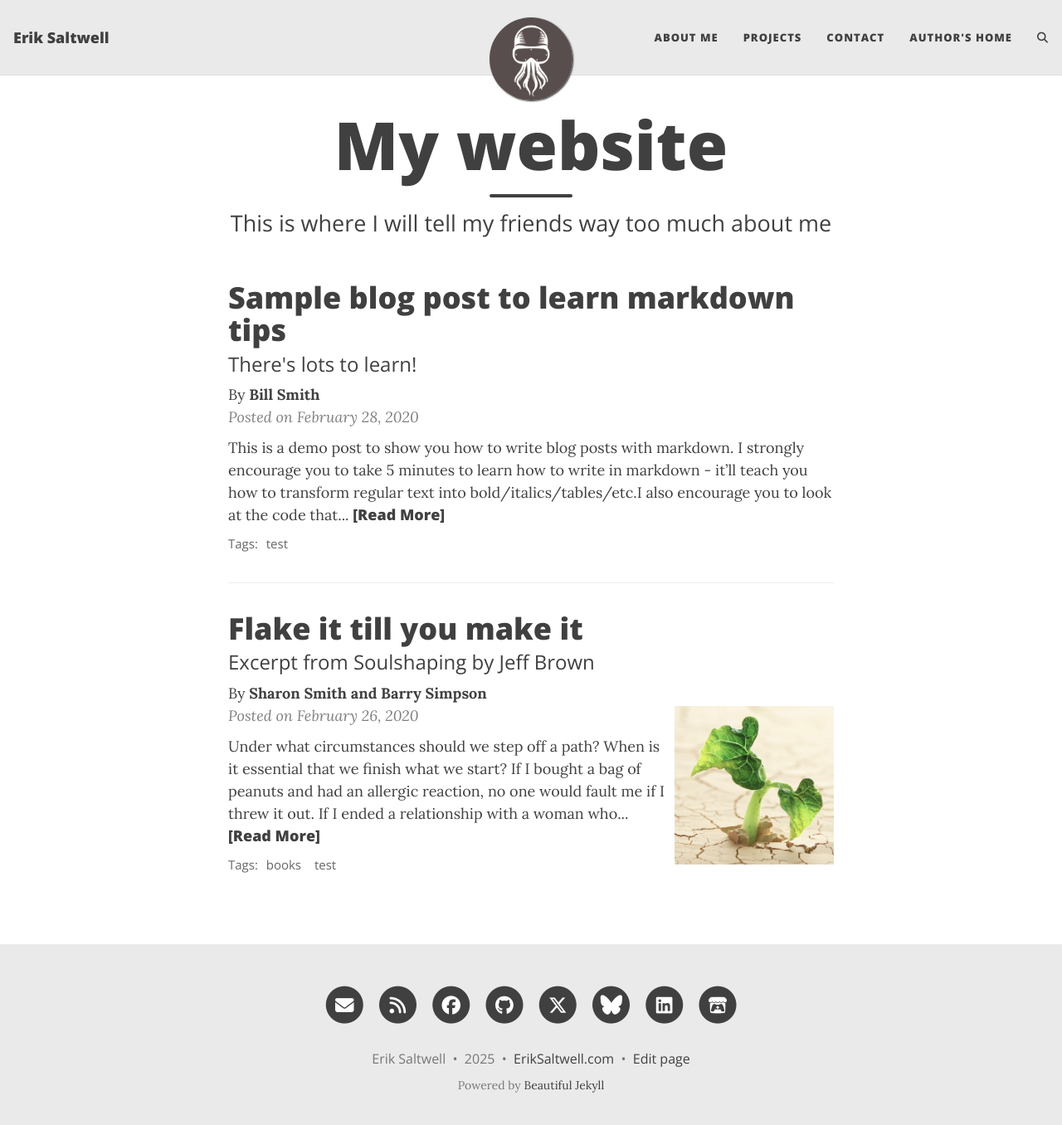
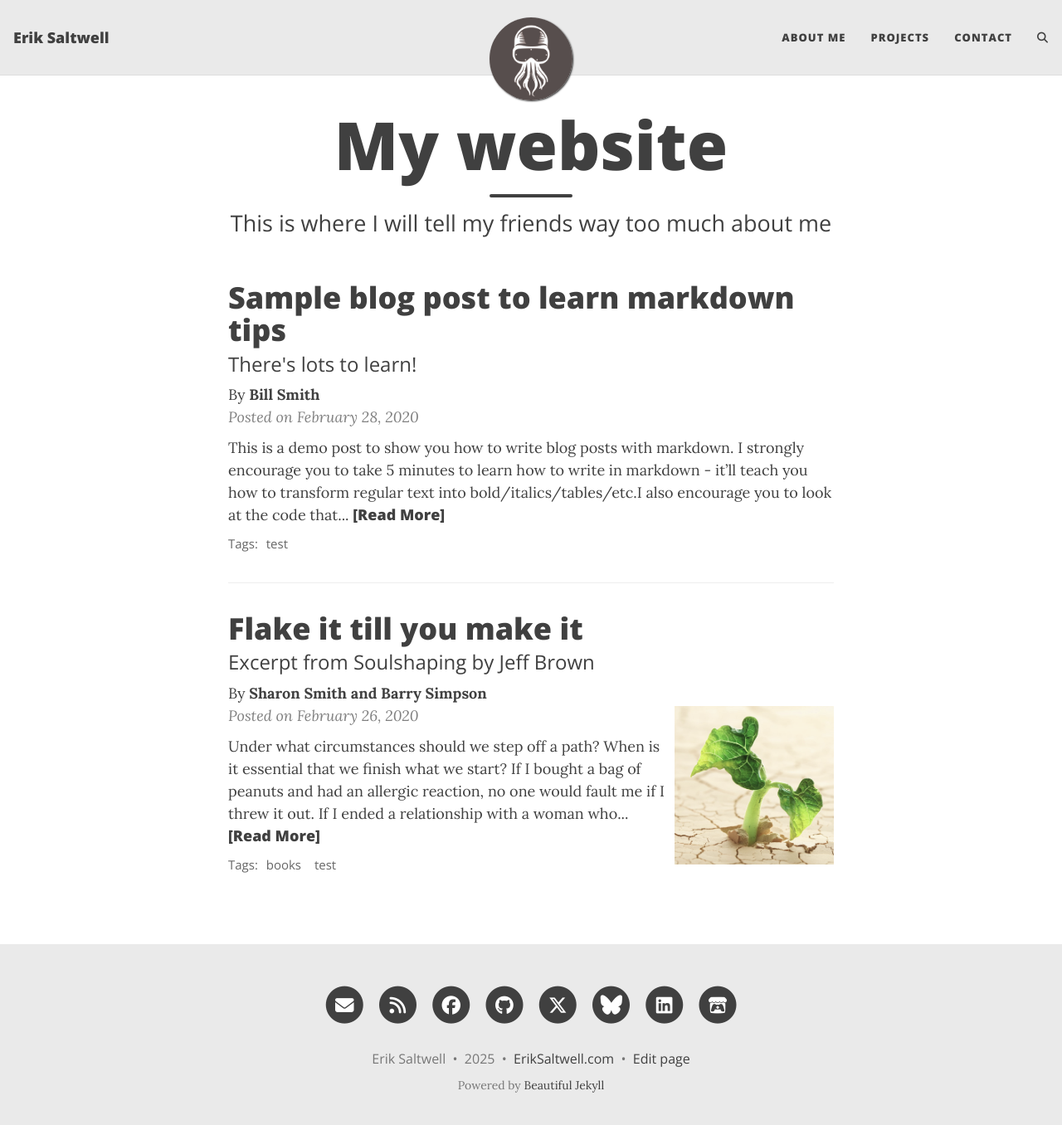
Before and after one commit to erik-saltwell/eriksaltwell.com, a Jekyll site: the page built from index.html, in a window 1280 px wide and 1369 px high. Shown: the top 1356 px of the window at 83% size. Built offline with Jekyll 4.4.1, drawn with Linux system fonts in a browser that asks for light colours; the list of posts is cut into pages by our own code; comment, search, counter and statistics services are not loaded.

Commit message:
no authors home

```diff
--- a/_config.yml
+++ b/_config.yml
@@ -23,7 +23,6 @@ navbar-links:
   About Me: "aboutme"
   Projects: "projects"
   Contact: "contact"
-  Author's home: "https://www.eriksalt.com"
 
 ################
 # --- Logo --- #
```
